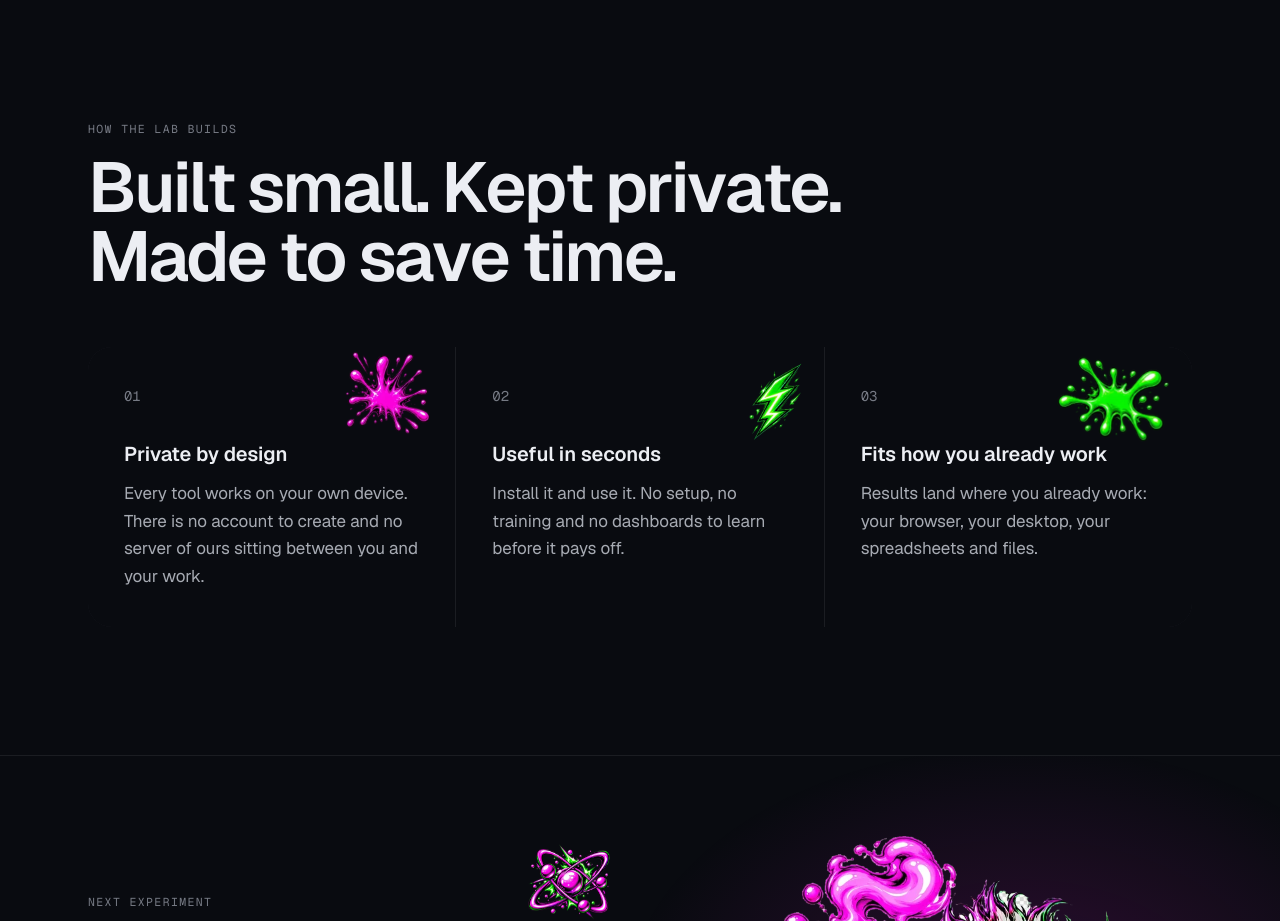
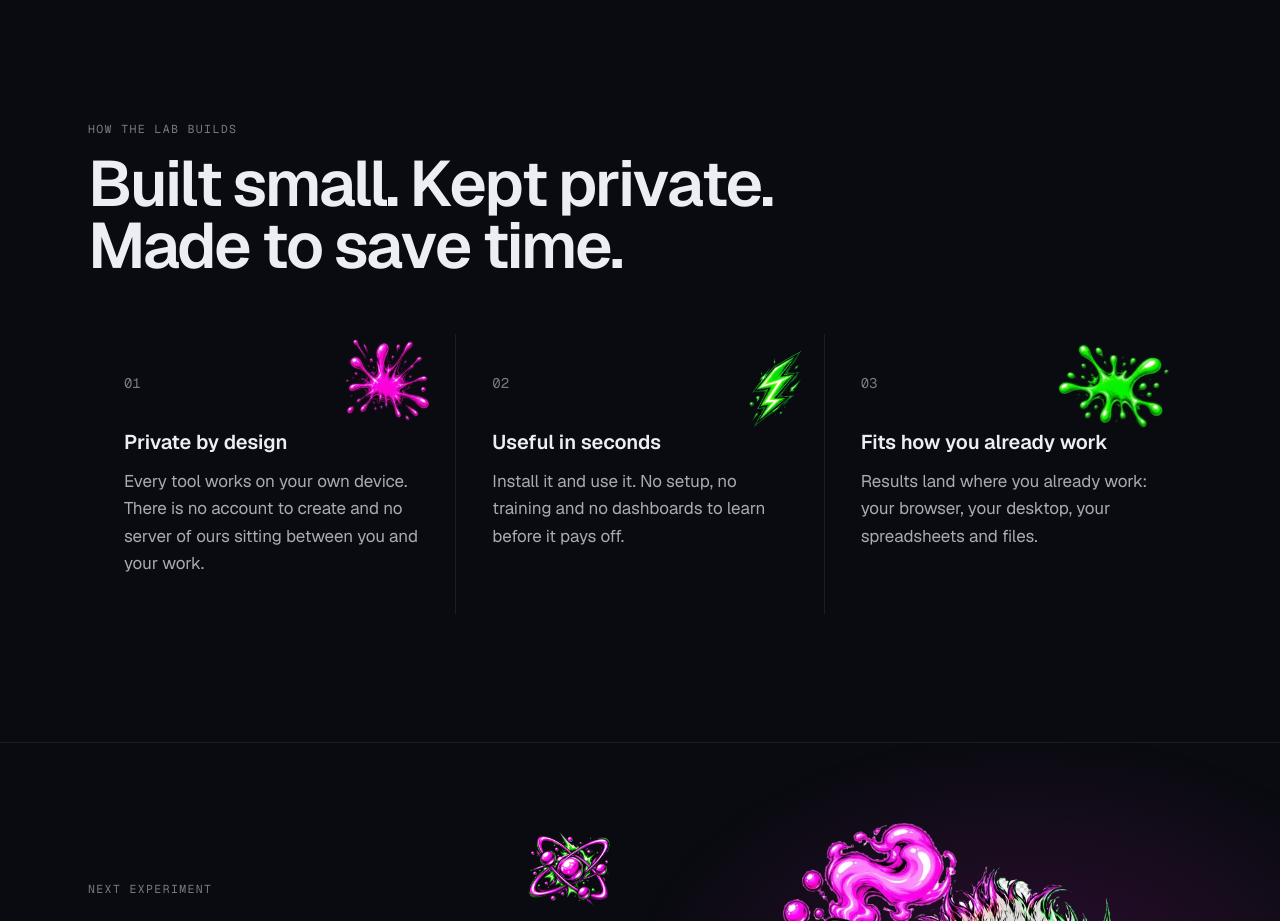
Before and after one commit to jyothis0000/Jyo-Tech, a React (Vite) app: page / in a window 1280 px wide. Shown: the part 3880-4801 px from the top of the page. Built offline with nearby package versions, Linux system fonts and the light colour scheme.

Commit message:
Lab heading on two lines
Co-Authored-By: Claude Opus 5.5 <noreply@anthropic.com>

```diff
--- a/src/pages/Home.tsx
+++ b/src/pages/Home.tsx
@@ -115,9 +115,9 @@ export default function Home() {
 
       <section className="border-t border-rule">
         <div className="mx-auto w-full max-w-6xl px-4 py-24 sm:px-6 lg:py-32">
-          <div className="max-w-3xl">
+          <div>
             <p className="eyebrow">How the lab builds</p>
-            <h2 data-fx="type" className="display mt-4 text-[clamp(2.4rem,5.5vw,4.6rem)]">Built small. Kept private. Made to save time.</h2>
+            <h2 data-fx="type" className="display mt-4 whitespace-nowrap text-[clamp(1.9rem,5vw,4.2rem)]"><span className="block">Built small. Kept private.</span><span className="block">Made to save time.</span></h2>
           </div>
           <div data-fx="rise" className="mt-14 grid gap-px overflow-hidden rounded-3xl bg-rule md:grid-cols-3">
             {reasons.map(([title, body], i) => (
```
